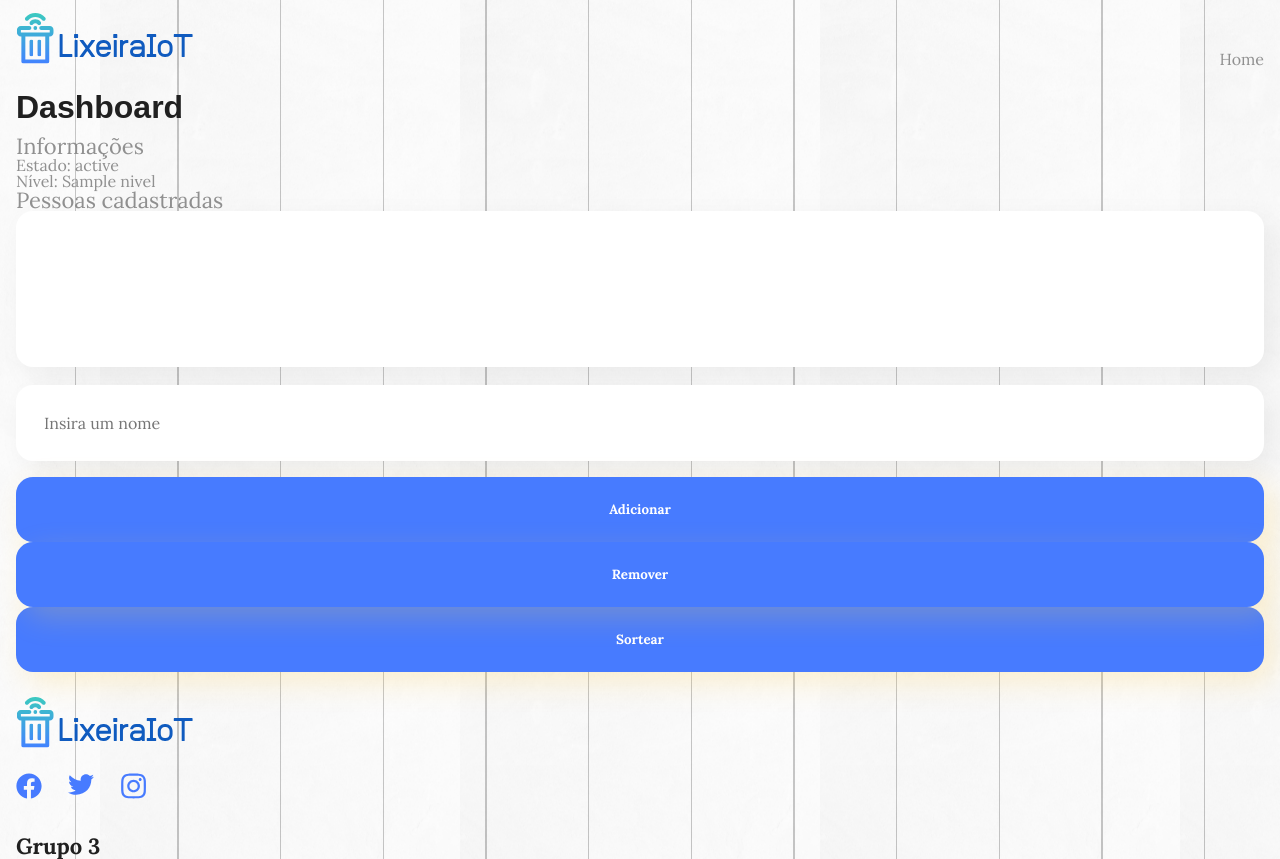
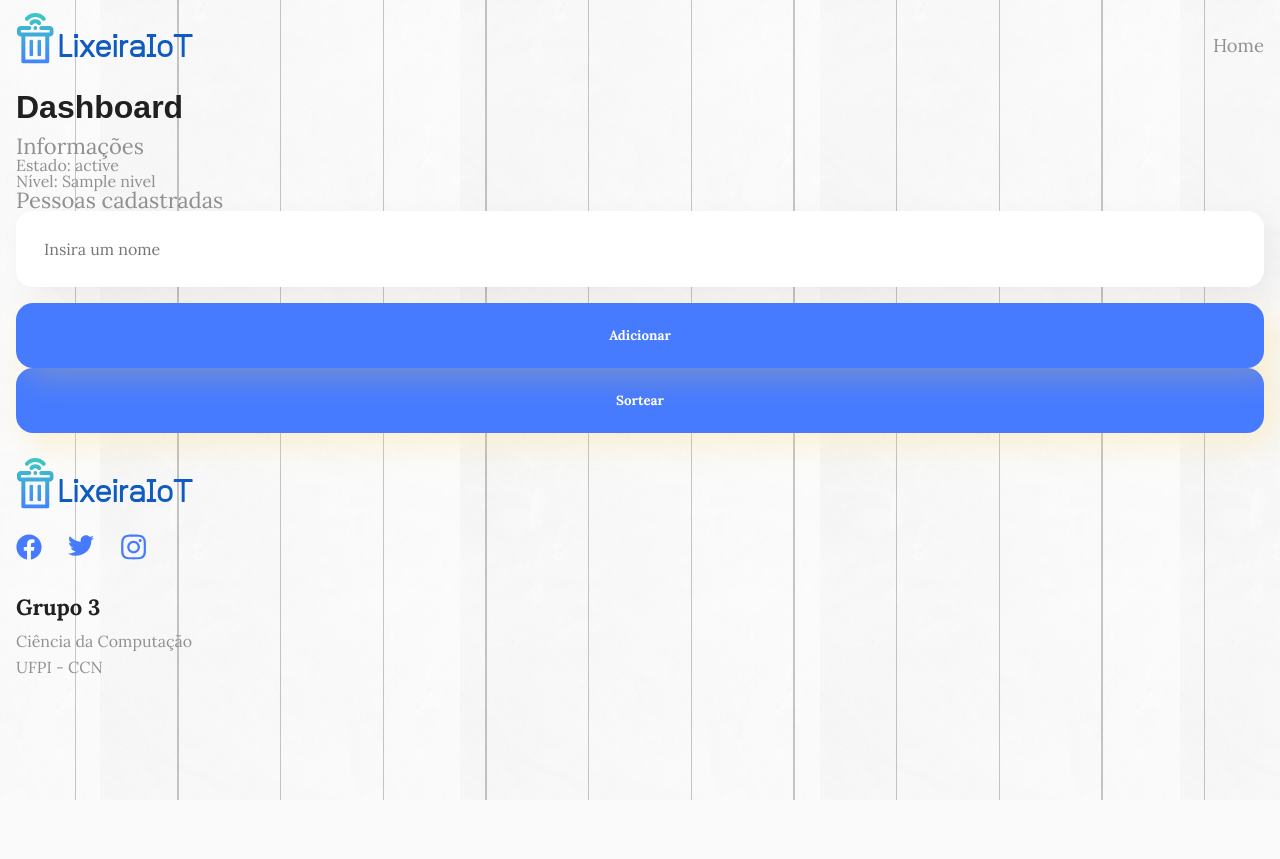
Before and after one commit to Eslley/lixeira-IoT, a Django app: template templates/dashboard.html in a window 1280 px wide. Shown: the top 859 px of the page. After the commit the page ends 800 px from the top, so only its background shows below. Run offline with Django 4.2, Linux system fonts and the light colour scheme; the template is opened without the code that fills it: most values are stand-ins (such as "Sample title", 1, 10 or a date in 2020); some web fonts are replaced.

Commit message:
Adição de lista de pessoas na Dashboard (sem uso da API)

```diff
--- a/static/css/componentes/cabecalho.css
+++ b/static/css/componentes/cabecalho.css
@@ -15,7 +15,7 @@
     width: 11.125rem;
 }
 
-.cabecalho__dashboard {
+.cabecalho__nav {
     color: var(--cinza);
     font-size: 1.15rem;
     margin-bottom: 0.7em;
--- a/templates/dashboard.html
+++ b/templates/dashboard.html
@@ -18,7 +18,7 @@
     <header class="container cabecalho">
         <img src="{% static 'img/logo.svg' %}" alt="Logo da Lixeira IoT" class="cabecalho__logo">
         <a href="/" aria-label="Dashboard">
-            <p class="cabecalho__entrar">Home</p>
+            <p class="cabecalho__nav">Home</p>
         </a>
     </header>
     <main>
@@ -30,11 +30,10 @@
             <p>Estado: {{ estado }}</p>
             <p>Nível: {{ nivel }}</p>
             <h2 class="titulo">Pessoas cadastradas</h2>
-            <textarea cols="36" rows="5" name="lista-nomes" class="input" readonly style="resize: none"></textarea>
+            <ul id="listaDeNomes"></ul>
             <form action="#" class="chamada__formulario">
-                <input type="text" class="input" placeholder="Insira um nome" aria-label="Insira um nome">
-                <button type="submit" class="botao">Adicionar</button>
-                <button type="submit" class="botao">Remover</button>
+                <input type="text" class="input" id="nome" placeholder="Insira um nome" aria-label="Insira um nome">
+                <button type="submit" class="botao" id="btnAddNome">Adicionar</button>
             </form>
             <button class="botao">Sortear</button>
         </section>
@@ -52,5 +51,26 @@
             UFPI - CCN<br>
         </address>
     </footer>
+    <script>
+        var nomeFornecido = document.querySelector('#nome')
+        var btnClass = document.querySelector('#btnAddNome')
+        var listaDeNomes = document.querySelector('#listaDeNomes')
+        btnClass.addEventListener('click', () => {
+            var nomeAtual = nomeFornecido.value
+            if (nomeAtual.length != 0) {
+                var createAnHTMLList = `<li class="nomeNaLista">${nomeAtual}<button
+                onclick="removeNameFromTheList(this)" class="btnRemover">Remover</button>`
+                listaDeNomes.innerHTML += createAnHTMLList
+                nomeFornecido.value = ''
+                nomeFornecido.classList.remove('red')
+            } else
+            {
+                nomeFornecido.classList.add('red')
+            }
+        })
+        function removeNameFromTheList(e) {
+            e.parentElement.remove()
+        }
+    </script>
 </body>
 </html>
--- a/templates/tela_inicial.html
+++ b/templates/tela_inicial.html
@@ -16,7 +16,7 @@
     <header class="container cabecalho">
         <img src="{% static 'img/logo.svg' %}" alt="Logo da Lixeira IoT" class="cabecalho__logo">
         <a href="/dashboard" aria-label="Dashboard">
-            <p class="cabecalho__dashboard">Dashboard</p>
+            <p class="cabecalho__nav">Dashboard</p>
         </a>
     </header>
     <main>
```
